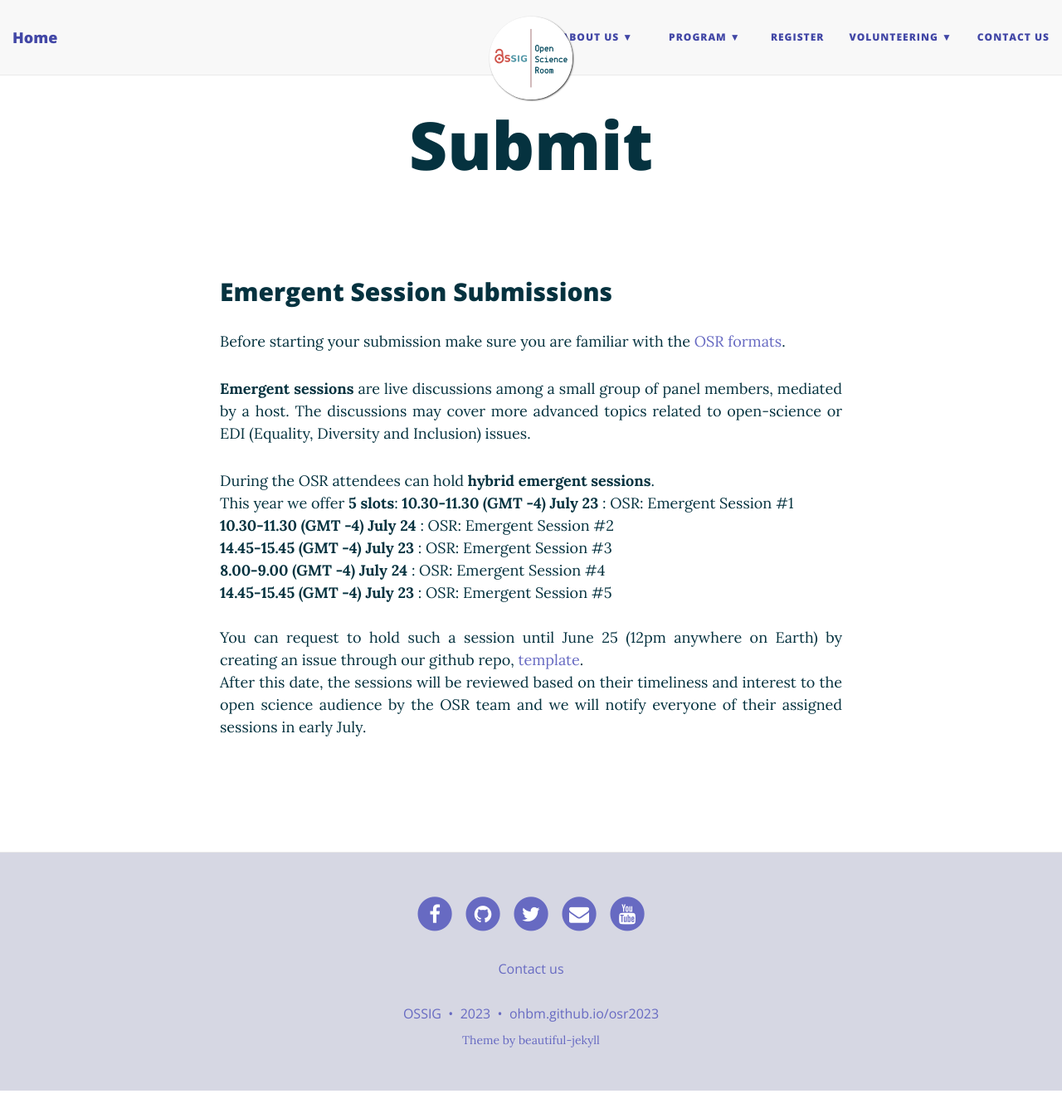
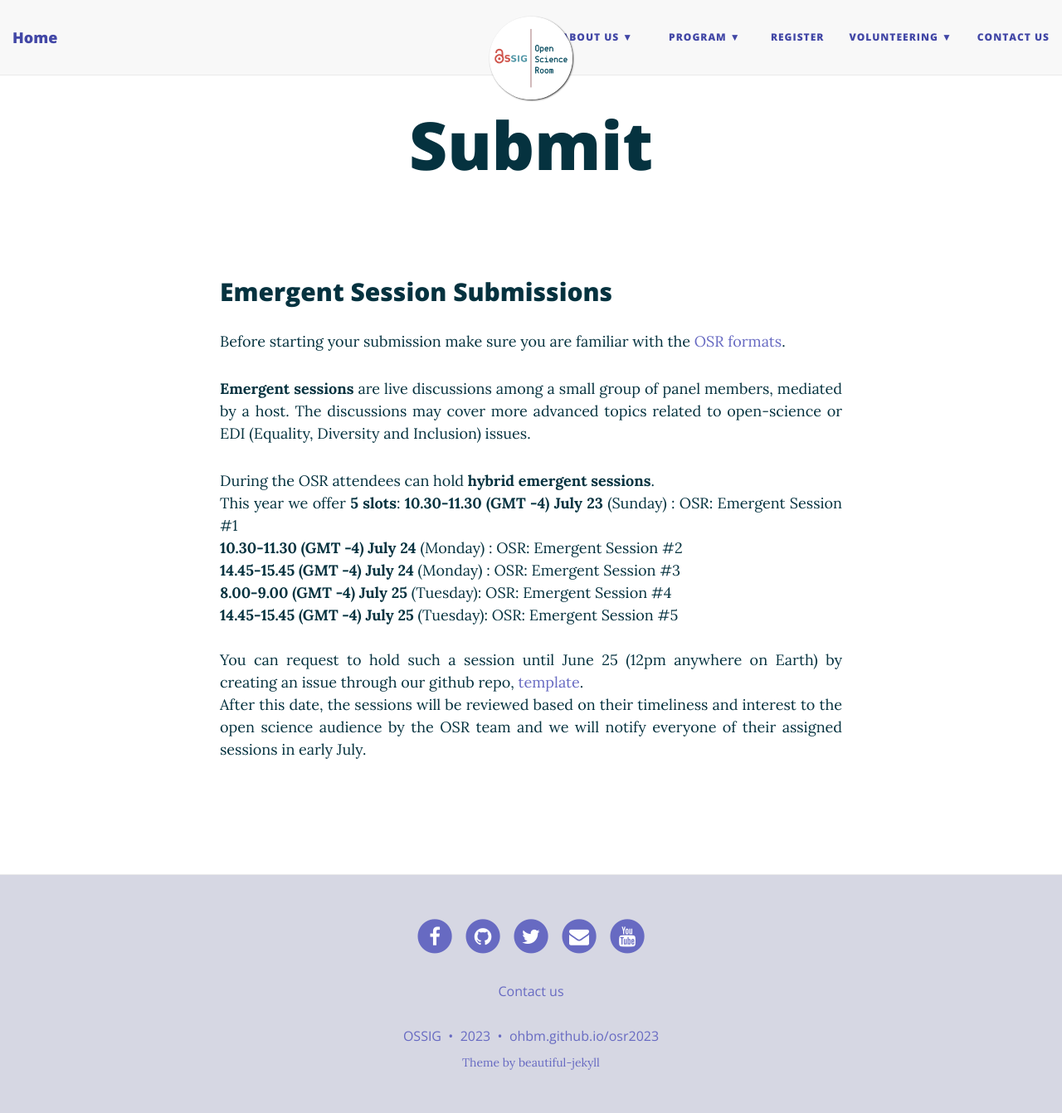
Before and after one commit to ohbm/osr2023, a Jekyll site: the page built from submit.md, in a window 1280 px wide and 1342 px high. Shown: the whole window at 83% size. Built offline with Jekyll 4.4.1, drawn with Linux system fonts in a browser that asks for light colours; nearby versions of some CDN libraries.

Commit message:
Update submit.md

```diff
--- a/submit.md
+++ b/submit.md
@@ -18,11 +18,11 @@
 <p align="justify">
 During the OSR attendees can hold **hybrid emergent sessions**. <br>
 This year we offer **5 slots**:
-**10.30-11.30 (GMT -4) July 23** : OSR: Emergent Session #1 <br>
-**10.30-11.30 (GMT -4) July 24** : OSR: Emergent Session #2 <br>
-**14.45-15.45 (GMT -4) July 23** : OSR: Emergent Session #3 <br>
-**8.00-9.00 (GMT -4) July 24** : OSR: Emergent Session #4 <br>
-**14.45-15.45 (GMT -4) July 23** : OSR: Emergent Session #5 <br>
+**10.30-11.30 (GMT -4) July 23** (Sunday) : OSR: Emergent Session #1 <br>
+**10.30-11.30 (GMT -4) July 24** (Monday) : OSR: Emergent Session #2 <br>
+**14.45-15.45 (GMT -4) July 24** (Monday) : OSR: Emergent Session #3 <br>
+**8.00-9.00 (GMT -4) July 25** (Tuesday): OSR: Emergent Session #4 <br>
+**14.45-15.45 (GMT -4) July 25** (Tuesday): OSR: Emergent Session #5 <br>
 <br>
 You can request to hold such a session until June 25 (12pm anywhere on Earth) by creating an issue through our github repo, [template](https://github.com/ohbm/osr2023/issues/1).<br>
 After this date, the sessions will be reviewed based on their timeliness and interest to the open science audience by the OSR team and we will notify everyone of their assigned sessions in early July. <br>
```
